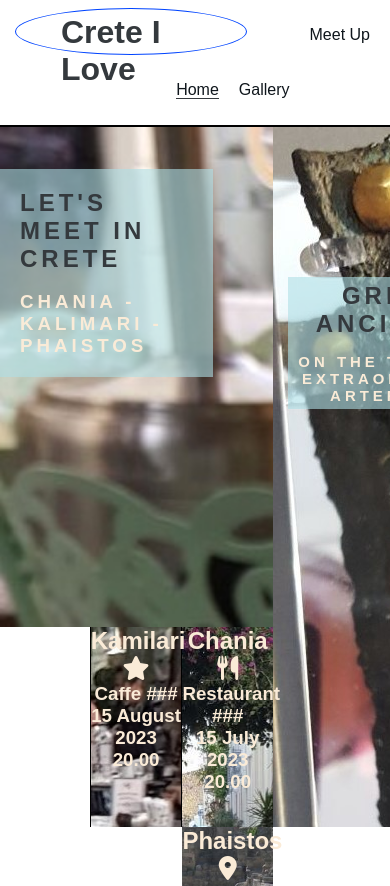
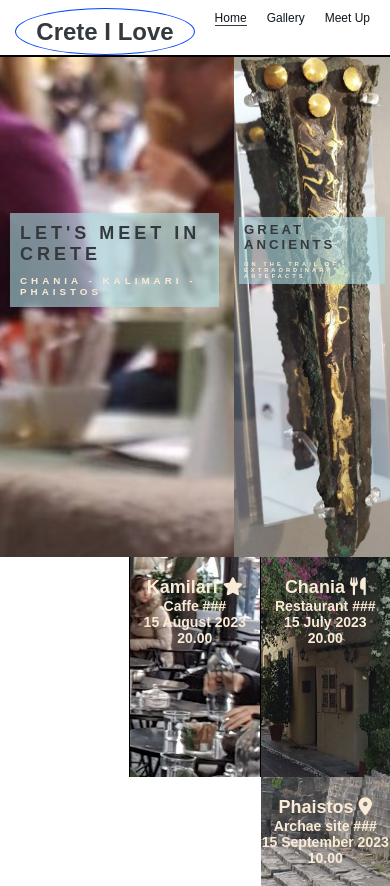
Before and after one commit to ireneuszcierpisz/Crete-I-love, a plain HTML site: page index.html in a window 390 px wide. Shown: the top 886 px of the page. Drawn offline with Linux system fonts and the light colour scheme; a web font is replaced by a local one.

Commit message:
Add style for responsive design

```diff
--- a/assets/css/style.css
+++ b/assets/css/style.css
@@ -26,7 +26,9 @@ h2 {
 
 #logo {
     font-size: 200%;
-    margin-left: 40px;
+    margin-top: 0.3rem;
+    text-align: center;
+    display: block;
 }
 
 #logo-ellipse {
@@ -35,10 +37,9 @@ h2 {
     margin-top: 8px;
     margin-left: 15px;
     padding: 5px;
-    width: 220px;
+    width: 14rem;
     height: 35px;
     float: left;
-    position: relative;
 }
 
 #menu li {
@@ -57,7 +58,7 @@ h2 {
 }
 
 #menu {
-    line-height: 70px;
+    line-height: 5rem;
 }
 
 #menu a:hover {
@@ -88,6 +89,7 @@ hr {
     background-image: url("../images/01-Greece-restaurant3.jpg");
     background-repeat: no-repeat;
     background-size: cover;
+    background-position: center;
 }
 
 #img1-cover-text {
@@ -95,11 +97,12 @@ hr {
     text-transform: uppercase;
     letter-spacing: 4px;
     width: 500px;
-    height: 280;
-    padding: 20px;
+    height: auto;
+    padding: 10px;
 
     bottom: 80px;
     right: 200px;
+    left: 10px;
 
     position: absolute;
 
@@ -119,18 +122,21 @@ hr {
     height: 700px;
     width: 100%;
     background-image: url("../images/02_ca1600BC-sword2.jpg");
+    background-position: center;
+    background-size: cover;
 }
 
 #img2-cover-text {
     font-size: 100%;
     text-transform: uppercase;
-    letter-spacing: 4px;
-    width: 250px;
-    height: 320;
-    padding: 10px;
+    letter-spacing: 3px;
+    width: auto;
+    height: auto;
+    padding: 5px;
 
-    top: 150px;
-    left: 30px;
+    top: 160px;
+    left: 16px;
+    right: 16px;
 
     position: absolute;
 
@@ -152,6 +158,7 @@ hr {
     float: right;
     text-align: center;
     margin: 1px 0 px 0;
+    padding-top: 20px;
 }
 
 #meetup-dates>div>h2,
@@ -162,16 +169,21 @@ h3 {
 #phaistos-box {
     background-image: url("../images/crete-phaistos3.JPG");
     background-size: cover;
+    background-position: center;
 }
 
 #kamilari-box {
     border-left: solid 1px black;
     border-right: solid 1px black;
     background-image: url("../images/greek-restaurant1.jpg");
+    background-position: center;
+    background-size: cover;
 }
 
 #chania-box {
     background-image: url("../images/greek-street1a.jpg");
+    background-position: center;
+    background-size: cover;
 }
 
 hr {
@@ -185,23 +197,23 @@ hr {
     height: 250px;
     position: relative;
     overflow: auto;
+    clear: both;
 }
 
 article {
     width: 60%;
-    height: auto;
-    overflow: hidden;
+    height: 280px;
     padding: 2%;
     text-align: center;
     background-color: aqua;
-    margin: 5px;
+    margin: 0;
 }
 
 aside {
-    width: 25%;
-    height: auto;
-    padding: 25px;
-    margin: 15px;
+    width: 32%;
+    height: 244px;
+    padding: 15px 15px 2px;
+    margin: 0;
     float: right;
 
     text-align: left;
@@ -315,18 +327,13 @@ fieldset>h2 {
     color: gold;
 }
 
-/* #submit-div {
-    width: fit-content;
-    border: solid red 1px;
-} */
-
 .submit-button {
     width: 10rem;
     height: 3.5rem;
     border-radius: 50%;
     background-color: rgb(153, 153, 230);
     border: solid white 1px;
-    margin-left: 40%;
+    margin-left: 20%;
     padding: 4px;
     font-size: 2rem;
     font-family: Flamenco, sans-serif;
@@ -357,13 +364,13 @@ fieldset>h2 {
 
 @media screen and (max-width: 1200px) {
     #img1-cover-text {
-        right: 100px;
+        right: 70px;
         width: auto;
     }
 
     #img2-cover-text {
         left: 20px;
-        width: 220px;
+        width: auto;
     }
 }
 
@@ -372,16 +379,13 @@ fieldset>h2 {
 @media screen and (max-width: 950px) {
     #img1-cover-text {
         font-size: 100%;
-        right: 60px;
+        right: 100px;
         bottom: 50%;
     }
 
     #img2-cover-text {
         font-size: 80%;
-        width: 200px;
-        padding: 5px;
-        left: 15px;
-        text-align: center;
+        right: 15px;
     }
 
     .form {
@@ -430,31 +434,89 @@ fieldset>h2 {
         column-count: 2;
     }
 
+    html {
+        font-size: 12px;
+    }
 
     #meeting-place div {
         width: 5rem;
     }
 
+    input[type=radio] {
+        margin-left: 1rem;
+    }
+
     .form>h2 {
         margin-bottom: 2rem;
-        font-size: 1.5rem;
+        font-size: 1.2rem;
     }
 
     fieldset>h2 {
-        font-size: 1.5rem;
+        font-size: 1.2rem;
+    }
+
+    fieldset label {
+        font-size: 0.8rem;
     }
 
     #meeting-place>div>label {
-        font-size: 1.3rem;
+        font-size: 1rem;
     }
 
-    .submit-button {
-        display: block;
-        position: absolute;
-        left: 10px;
-        width: 150px;
-        margin-right: 100px;
+    #menu {
+        line-height: 3rem;
     }
 
+    #img1-outer {
+        width: 60%;
+    }
+
+    #img2-outer {
+        width: 40%;
+    }
+
+    #img1-cover-text {
+        font-size: 70%;
+        right: 15px;
+        bottom: 50%;
+    }
+
+    #img2-cover-text {
+        font-size: 60%;
+        right: 5px;
+        left: 5px;
+    }
+
+    #img2-cover-text>h2 {
+        font-size: 1.1rem;
+    }
+
+    #img2-cover-text>h3 {
+        font-size: 80%;
+    }
+
+    #img2-outer {
+        height: 500px;
+    }
+
+    #img2-div {
+        height: 500px;
+    }
+
+    #meetup-dates {
+        width: 100%;
+    }
 
 }
+
+/* for screen size 400px and down */
+
+@media screen and (max-width: 400px) {
+    article {
+        height: auto;
+    }
+
+    aside {
+        height: auto;
+    }
+}
```
